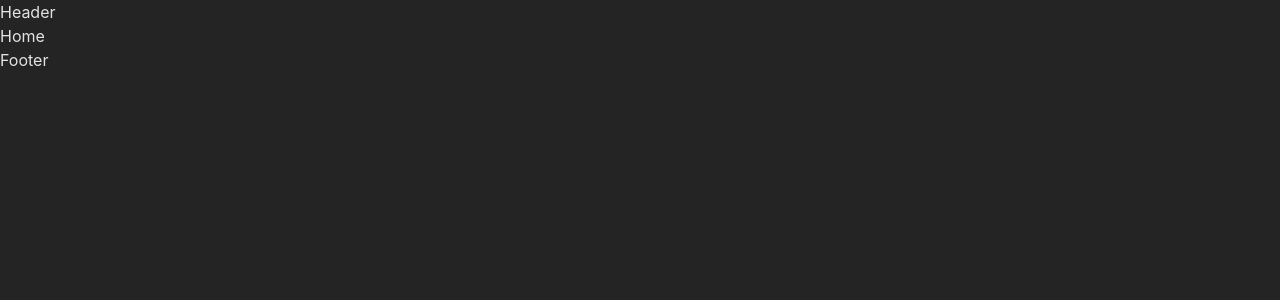
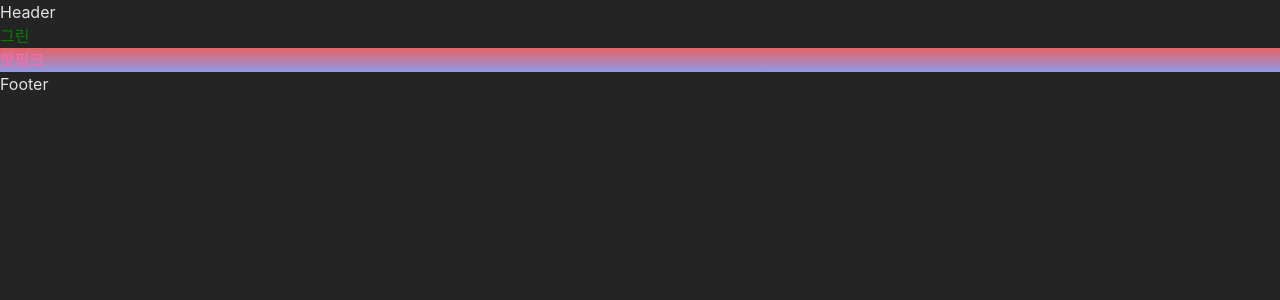
Before and after one commit to KIMGEUNDU/I-write-you, a React (Vite) app: page /#/ in a window 1280 px wide. Shown: the top 300 px of the page. Built offline with nearby package versions, Linux system fonts and the light colour scheme; a web font is replaced by a local one.

Commit message:
style: emotion 예시

```diff
--- a/src/pages/Home.tsx
+++ b/src/pages/Home.tsx
@@ -1,7 +1,24 @@
-import React from 'react'
+/** @jsxImportSource @emotion/react */
+import { css } from '@emotion/react';
+
+const hotpink = css({
+  color: 'hotpink',
+  background: ['red', 'linear-gradient(#e66465, #9198e5)'],
+  '&:hover': css({ color: 'whitesmoke' }),
+});
 
 export default function Home() {
   return (
-    <div>Home</div>
-  )
+    <>
+      <div
+        css={css({
+          color: 'green',
+          '&:hover': hotpink,
+        })}
+      >
+        그린
+      </div>
+      <div css={hotpink}>핫핑크</div>
+    </>
+  );
 }
```
